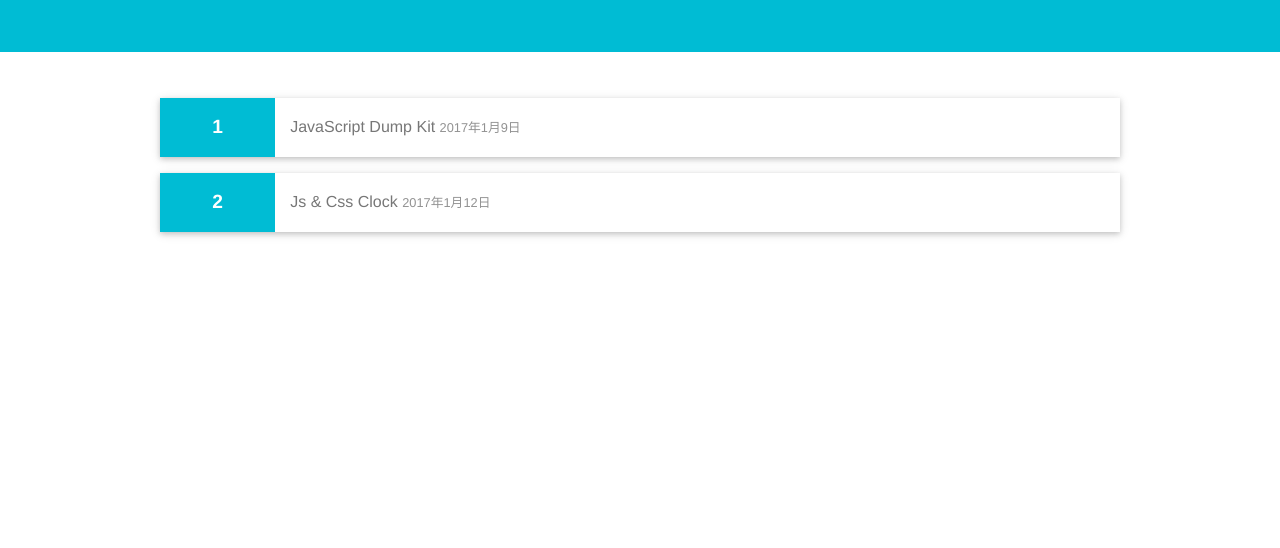
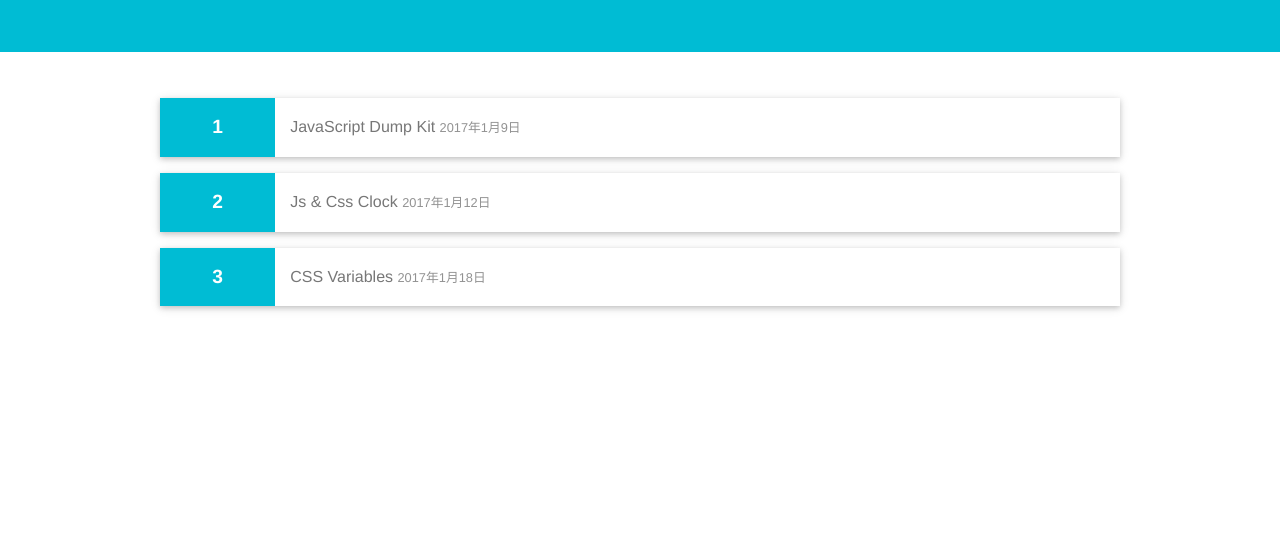
Before and after one commit to SBaof/js30, a plain HTML site: page index.html in a window 1280 px wide. Shown: the part 252-800 px from the top of the page. Drawn offline with Linux system fonts and the light colour scheme.

Commit message:
smiling_imp

```diff
--- a/index.html
+++ b/index.html
@@ -54,6 +54,15 @@
                     </span>
                 </a>
             </p>
+            <p>
+                <a class="item" href="./3_css_variables/index.html">
+                    <span class="left">3</span>
+                    <span class="right">
+                      <span class="title">CSS Variables</span>
+                    <span class="date">2017年1月18日</span>
+                    </span>
+                </a>
+            </p>
         </div>
     </div>
     <footer>
```
